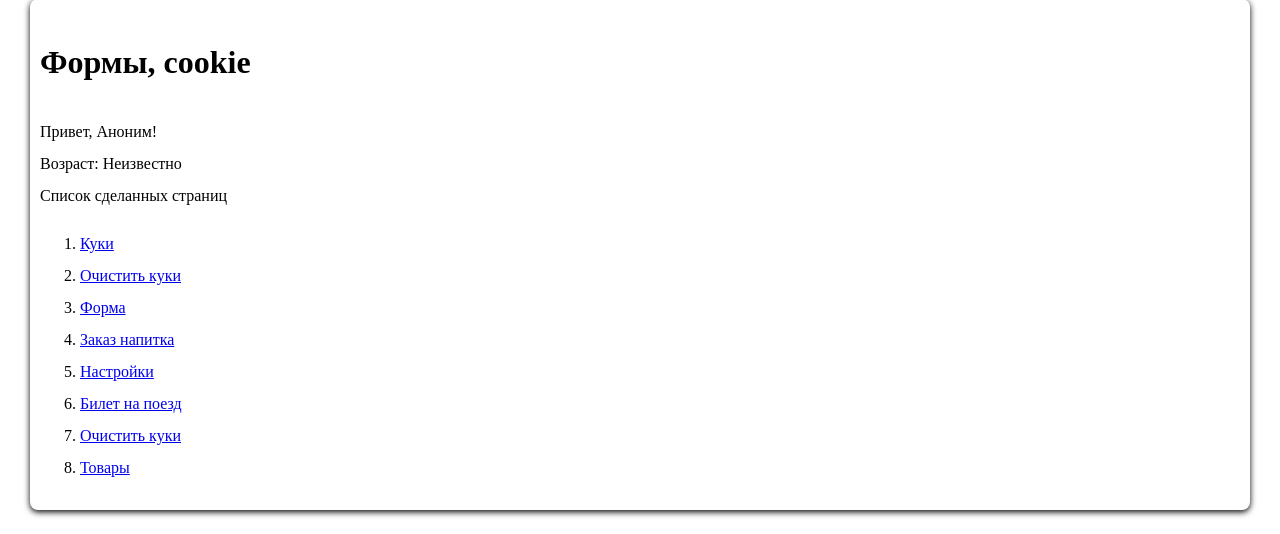
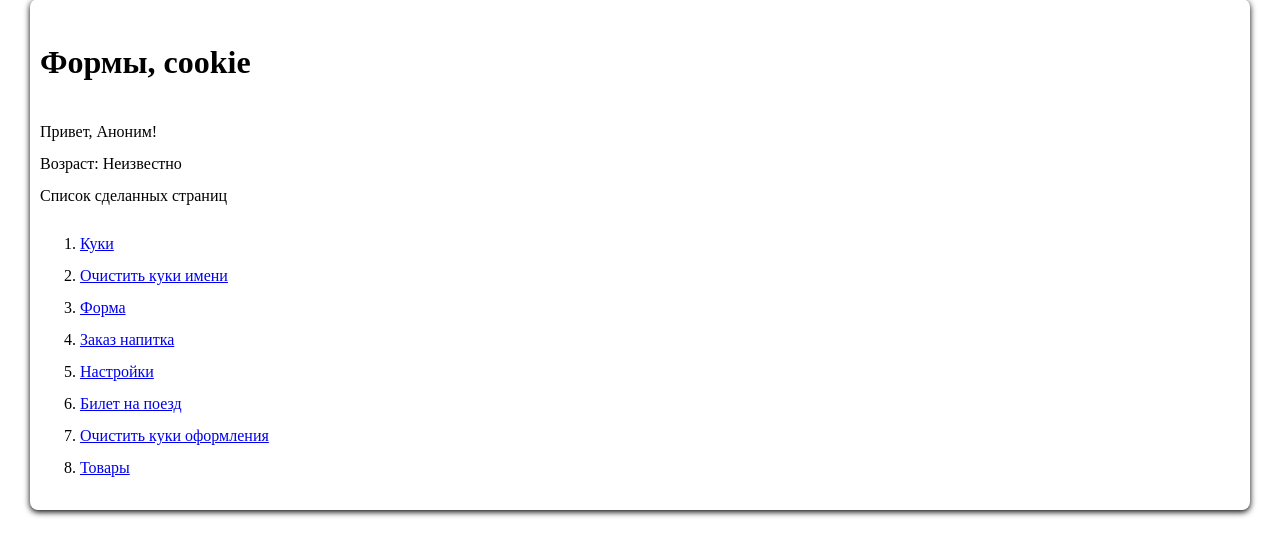
Before and after one commit to Romansen1412/web-back-labs, a Flask app: page /lab3/ in a window 1280 px wide. Shown: the part 83-617 px from the top of the page. Run offline with Flask 3, Linux system fonts and the light colour scheme.

Commit message:
Лабораторная работа 4

```diff
--- a/lab3.py
+++ b/lab3.py
@@ -12,8 +12,8 @@ def lab():
 def cookie():
     resp = make_response(redirect('/lab3/'))
     resp.set_cookie('name', 'Alex', max_age=5)
-    resp.set_cookie('age', '20')
-    resp.set_cookie('name_color', 'magenta')
+    resp.set_cookie('age', '20', max_age=5)
+    resp.set_cookie('name_color', 'magenta', max_age=5)
     return resp
 
 @lab3.route('/lab3/del_cookie')
--- a/templates/lab3/lab3.html
+++ b/templates/lab3/lab3.html
@@ -9,12 +9,12 @@
     <div>Список сделанных страниц</div>
     <ol>
         <li><a href="/lab3/cookie">Куки</a></li>
-        <li><a href="/lab3/del_cookie">Очистить куки</a></li>
+        <li><a href="/lab3/del_cookie">Очистить куки имени</a></li>
         <li><a href="/lab3/form1">Форма</a></li>
         <li><a href="/lab3/order">Заказ напитка</a></li>
         <li><a href="/lab3/settings">Настройки</a></li>
         <li><a href="/lab3/order_train">Билет на поезд</a></li>
-        <li><a href="/lab3/clear_cookies">Очистить куки</a></li>
+        <li><a href="/lab3/clear_cookies">Очистить куки оформления</a></li>
         <li><a href="/lab3/products">Товары</a></li>
     </ol>
 {% endblock %}
```
Also changed, not shown: README.md.
